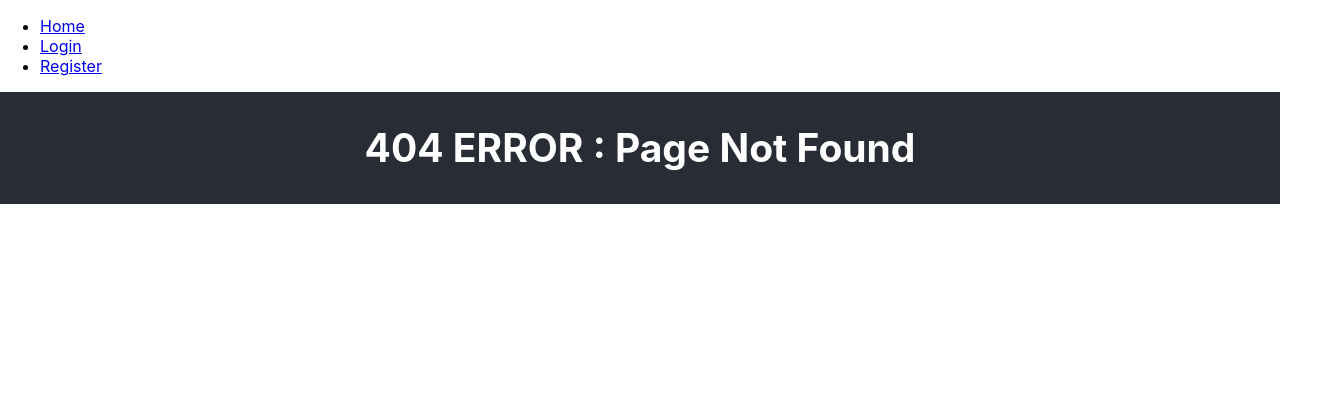
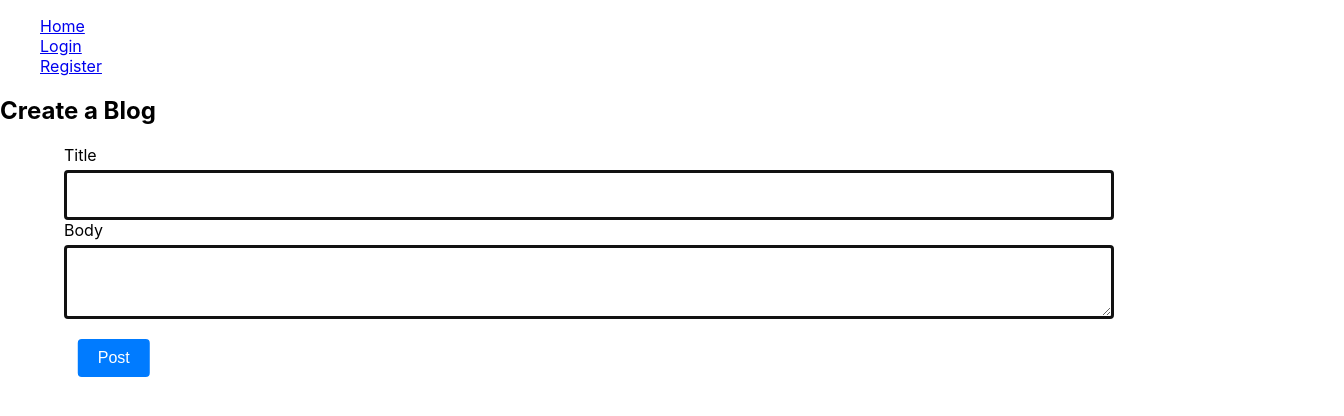
Before and after one commit to autul2017831021/Write-and-Share, a React (Create React App) app in the folder frontend/: page /create in a window 1280 px wide. Before the commit this address had no page. Shown: the top 416 px of the page, 1344 px wide, since content can reach past the window. Built offline with nearby package versions, Linux system fonts and the light colour scheme; no server answers; the HTML template or start-up script is replaced by a standard one.

Commit message:
Posting Blog added

```diff
--- a/frontend/src/App.js
+++ b/frontend/src/App.js
@@ -4,9 +4,10 @@ import Home from './component/Home';
 import Logout from './component/Logout';
 import AllBlogs from './component/AllBlogs';
 import SingleBlog from './component/SingleBlog';
+import CreateBlog from './component/CreateBlog';
 import Register from './component/Register';
 import NotFound from './component/NotFound';
-import PrivateRoute from './middleware/PrivateRoute';
+//import PrivateRoute from './middleware/PrivateRoute';
 // import Cookies from 'js-cookie';
 import getToken from './utils/getToken'
 import { useEffect, useState } from 'react';
@@ -35,17 +36,17 @@ function App() {
       <Router>
           <div className="App">
               <ul className="App-header">
-                <li>
+                <div>
                   <Link to="/">Home</Link>
-                </li>
-                <li>
+                </div>
+                <div>
                   {/* {Cookies.get('jwt') === undefined ? <Link to="/login">Login</Link> : <Link to="/logout">Logout</Link>} */}
                   { isAuthenticated === false ? <Link to="/login">Login</Link> : <Link to="/logout">Logout</Link>}
-                </li>
-                <li>
+                </div>
+                <div>
                   {/* {Cookies.get('jwt') === undefined ? <Link to="/login">Login</Link> : <Link to="/logout">Logout</Link>} */}
-                  { isAuthenticated === false ? <Link to="/register">Register</Link> : null}
-                </li>
+                  { isAuthenticated === false ? <Link to="/register">Register</Link> : <Link to="/create">Create A Blog</Link>}
+                </div>
 
               </ul>
               <Routes>
@@ -56,6 +57,7 @@ function App() {
                   {/* <PrivateRoute exact path='/blogs' element={< AllBlogs />}>isAuthenticated={isAuthenticated}</PrivateRoute> */}
                   <Route exact path='/blogs' element={< AllBlogs />}></Route>
                   <Route exact path='/blogs/:id' element={< SingleBlog />}></Route>
+                  <Route exact path='/create' element={< CreateBlog />}></Route>
                   <Route path='*' element={< NotFound />}></Route>
               </Routes>
           </div>
--- a/frontend/src/component/CreateBlog.js
+++ b/frontend/src/component/CreateBlog.js
@@ -1,29 +1,78 @@
-import React, { useState, useEffect } from 'react';
-import Quill from 'quill';
-import 'quill/dist/quill.snow.css';
+import React, { useState } from 'react';
+import { useNavigate } from 'react-router-dom';
+import '../css/CreateBlog.css';
+import getToken from '../utils/getToken';
 
 function CreateBlog(){
-    const [content, setContent] = useState('');
     const [title, setTitle] = useState('');
     const [body, setBody] = useState('');
 
-    useEffect(() => {
-        const quill = new Quill('#editor', {
-            theme: 'snow'
+    const navigate = useNavigate();
+
+    const apiPrefix = process.env.REACT_APP_API_PREFIX !== null ? process.env.REACT_APP_API_PREFIX : 'http://192.168.0.103:8080';
+    const apiPostfix = process.env.REACT_APP_API_CREATE_A_BLOG !== null ? process.env.REACT_APP_API_CREATE_A_BLOG : '/api/blog/create';
+    const api = apiPrefix + apiPostfix;
+
+    const handleTitleChange = (e) => {
+        setTitle(e.target.value);
+    };
+    const handleBodyChange = (e) => {
+        setBody(e.target.value);
+    };
+
+    const apiResponse = async(jwt) => {
+        const token = 'Bearer '+jwt;
+        const response = await fetch(api, {
+            method: 'POST',
+            body: JSON.stringify({
+                title: title,
+                body : body
+            }),
+            headers: {
+              'Content-Type': 'application/json',
+              'Authorization' : token
+            }
         });
+        if(response.ok) {
+            const data = await response.json();
+            return data;
+        }
+        return {status:{success:false}};
+    }
 
-        quill.on('text-change', () => {
-            setTitle(quill.getText(0, 50)); // Get the first 50 characters of the text as the title
-            setBody(quill.root.innerHTML);
-        });
-    }, []);
+    const handleBlogSubmit = async (event) => {
+        event.preventDefault();
 
+        const jwt = getToken('jwt');
+        if (jwt !== undefined && jwt !== null) {
+            const data = await apiResponse(jwt);
+            if(data.status.success){
+                const postId = data.post.id;
+                navigate('/blogs/'+postId);
+            }
+            else {
+                navigate('/create');
+            }
+        }
+        else{
+            navigate('/login');
+        }
+
+    }
     return (
-        <div>
-          <input type="text" value={title} onChange={e => setTitle(e.target.value)} placeholder="Title" />
-          <div id="editor"></div>
-          <textarea value={body} onChange={e => setBody(e.target.value)} placeholder="Content"></textarea>
-          {/* <button onClick={handleBlogSubmit}>Submit</button> */}
+        <div >
+          <h2>Create a Blog</h2>
+          <form onSubmit={handleBlogSubmit}>
+            <div>
+              <label htmlFor="title">Title</label>
+              <input type="text" id="title" name="title" value={title} onChange={handleTitleChange} required/>
+            </div>
+            <div className="form-group">
+              <label htmlFor="body" >Body</label>
+              <textarea id="body" name="body" value={body} onChange={handleBodyChange} required></textarea>
+            </div>
+            <button type="submit">Post</button>
+          </form>
         </div>
       );
 
--- /dev/null
+++ b/frontend/src/css/CreateBlog.css
@@ -0,0 +1,42 @@
+.create-blog {
+    display: grid;
+    grid-template-columns: repeat(2, 1fr);
+    gap: 20px;
+  }
+
+  .form-group {
+    margin-bottom: 20px;
+  }
+
+  label {
+    display: block;
+    margin-bottom: 5px;
+    transform: translateX(5%);
+  }
+
+
+  input,
+  textarea {
+    position: relative;
+    display: block;
+    left: 5%;
+    width: 80%;
+    padding: 10px;
+    border: 3px solid #111111;
+    border-radius: 4px;
+    font-size: 16px;
+    line-height: 1.5;
+  }
+
+  button {
+    display: block;
+    margin-top: 20px;
+    padding: 10px 20px;
+    background-color: #007bff;
+    color: #fff;
+    border: none;
+    border-radius: 4px;
+    font-size: 16px;
+    cursor: pointer;
+    transform: translateX(108%);
+  }
```
Also changed, not shown: 1 other file (tests, documents, lock files or other folders).
